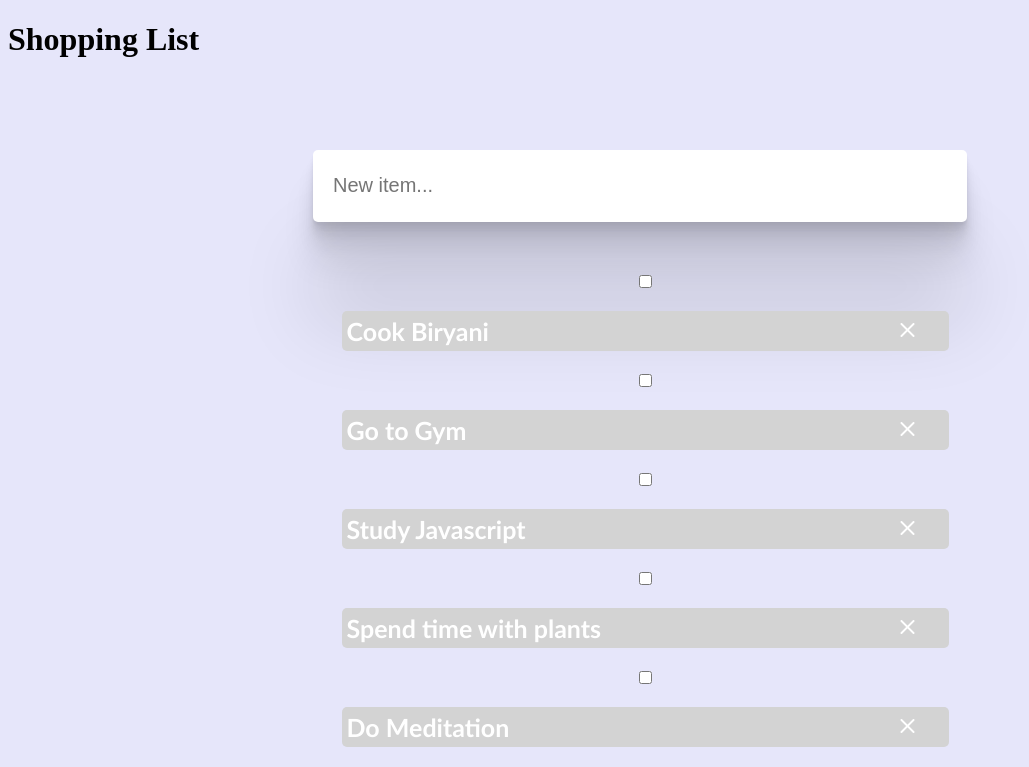
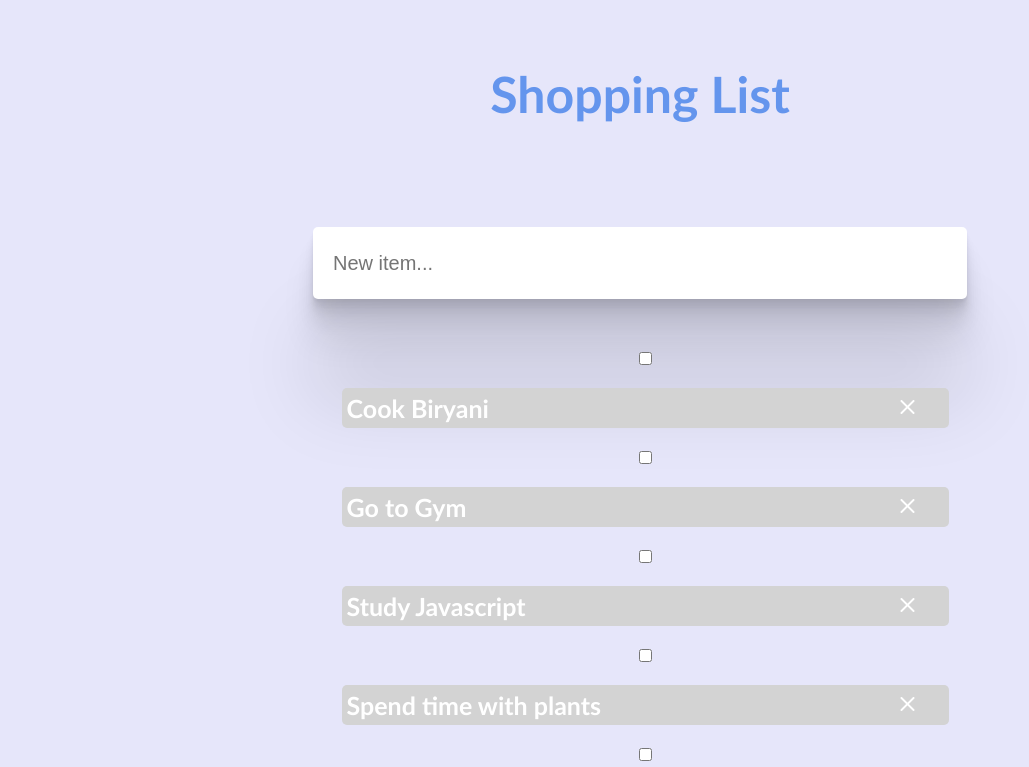
Before and after one commit to soumya1405/Shopping-List, a website: page main.html in a window 1280 px wide. Shown: the top 767 px of the page, without its empty margins (0-1029 px from the left). Drawn offline with nearby package versions, Linux system fonts and the light colour scheme.

Commit message:
add style to heading element

```diff
--- a/style.css
+++ b/style.css
@@ -1,3 +1,14 @@
+.heading-element{
+  display: flex;
+  align-items: center;
+  justify-content: center;
+  color:cornflowerblue ;
+  font-size: 50px;
+  font-weight: bold;
+  padding-top: 30px;
+  font-family: 'Trebuchet MS', 'Lucida Sans Unicode', 'Lucida Grande', 'Lucida Sans', Arial, sans-serif;
+}
+
 .todo--container {
   display: flex;
   align-items: center;
```
